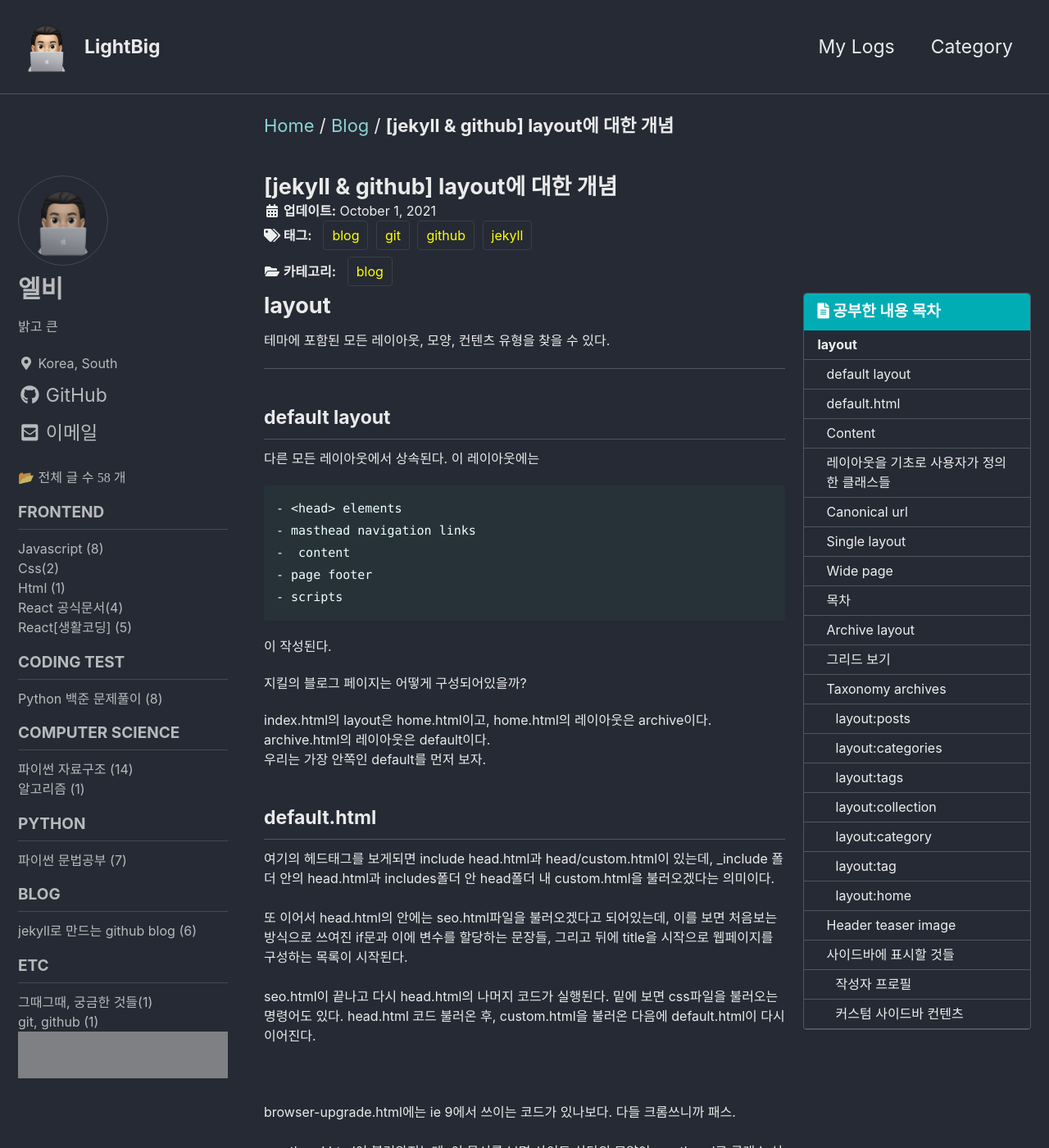
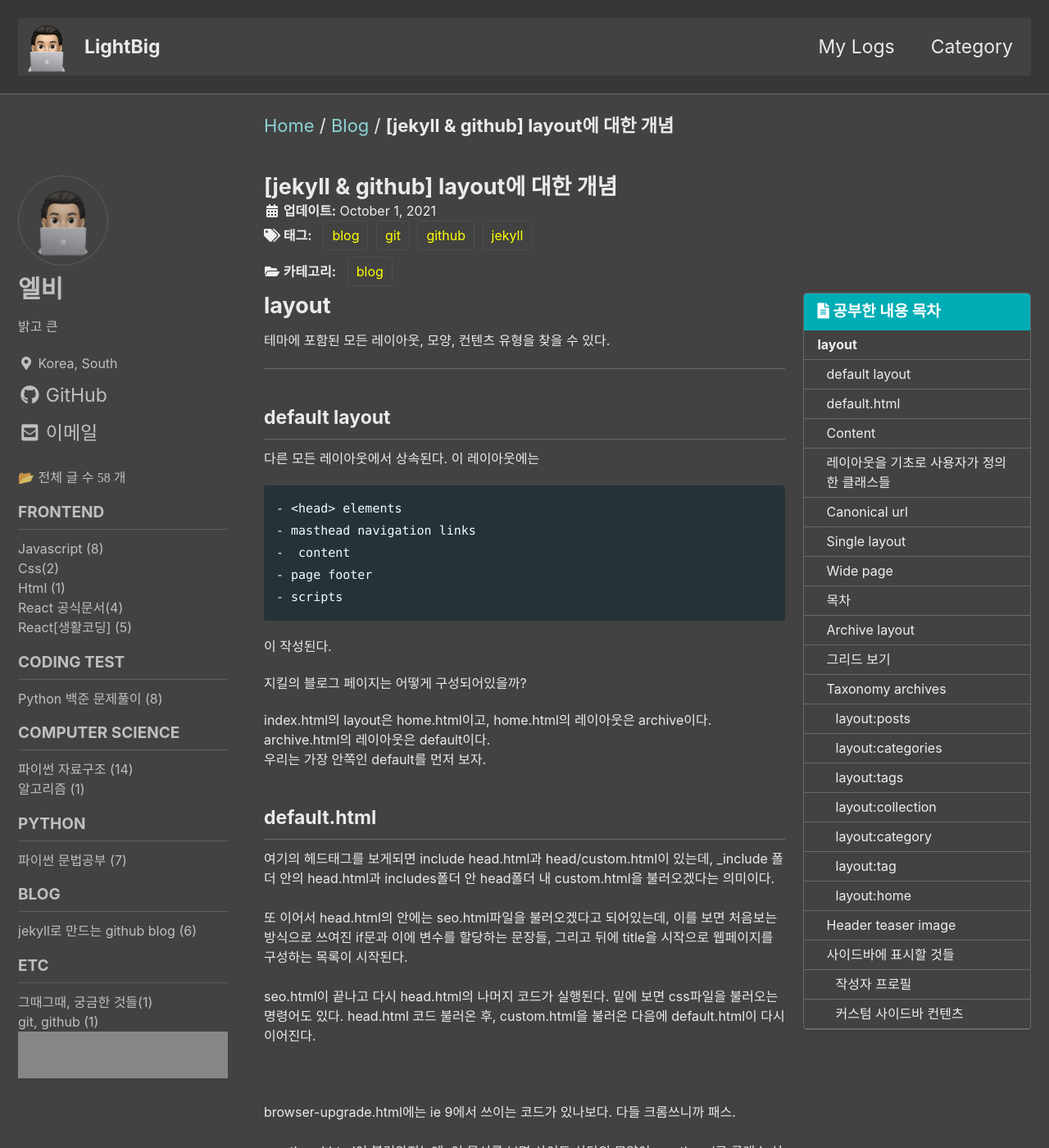
Before and after one commit to koreanddinghwan/koreanddinghwan.github.io, a Jekyll site: the page built from _posts/blog/2021-09-29-blog-third-layout.md, in a window 1280 px wide and 1400 px high. Shown: the whole window at 82% size. Built offline with Jekyll 4.4.1, drawn with Linux system fonts in a browser that asks for light colours; cached includes are drawn as plain includes; some web fonts are replaced; comment, search, counter and statistics services are not loaded; grey boxes are pictures that could not be loaded.

Commit message:
홈페이지 색상 변경

```diff
--- a/_sass/minimal-mistakes/_masthead.scss
+++ b/_sass/minimal-mistakes/_masthead.scss
@@ -10,6 +10,7 @@
   -webkit-animation-delay: 0.15s;
   animation-delay: 0.15s;
   z-index: 20;
+  background: #373737;
 
   &__inner-wrap {
     @include clearfix;
--- a/_sass/minimal-mistakes/skins/_dark.scss
+++ b/_sass/minimal-mistakes/skins/_dark.scss
@@ -3,11 +3,11 @@
    ========================================================================== */
 
 /* Colors */
-$background-color: #252a34 !default;
+$background-color: #424242 !default;
 $text-color: #eaeaea !default;
 $primary-color: #00adb5 !default;
 $border-color: mix(#fff, $background-color, 20%) !default;
-$code-background-color: mix(#0000FF, $background-color, 15%) !default;
+$code-background-color: mix(#0000ff, $background-color, 15%) !default;
 $code-background-color-dark: mix(#000, $background-color, 20%) !default;
 $form-background-color: mix(#000, $background-color, 15%) !default;
 $footer-background-color: mix(#000, $background-color, 30%) !default;
@@ -17,11 +17,12 @@ $link-color-visited: mix(#000, $link-color, 25%) !default;
 $masthead-link-color: $text-color !default;
 $masthead-link-color-hover: mix(#000, $text-color, 20%) !default;
 $navicon-link-color-hover: mix(#000, $background-color, 30%) !default;
+$masthead-color: #373737;
 
 .author__urls.social-icons i,
 .author__urls.social-icons .svg-inline--fa,
 .page__footer-follow .social-icons i,
-.page__footer-follow .social-icons .svg-inline--fa  {
+.page__footer-follow .social-icons .svg-inline--fa {
   color: inherit;
 }
 
```
